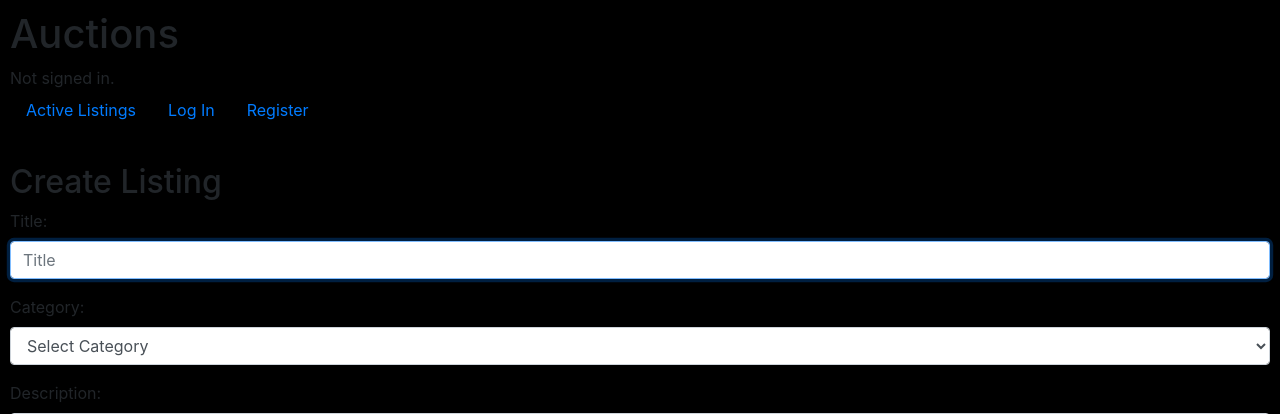
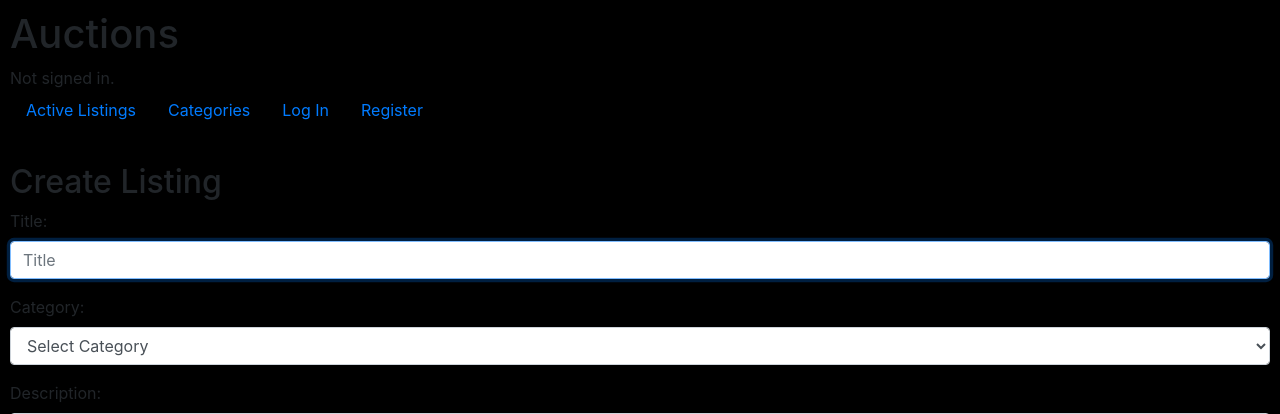
Before and after one commit to Jetrca92/Django, a Django app: page /new_listing in a window 1280 px wide. Shown: the top 414 px of the page. Run offline with Django 4.2, Linux system fonts and the light colour scheme; data comes from the database, SQL or seed files in the repository; both versions use the stored data as it was after the commit; some libraries are stand-ins or nearby versions.

Commit message:
Start working on categories page

```diff
--- a/commerce/auctions/templates/auctions/entry.html
+++ b/commerce/auctions/templates/auctions/entry.html
@@ -1,4 +1,6 @@
 {% extends "auctions/layout.html" %}
+
+{% block title %}{{ entry.name }}{% endblock %}
 
 {% block body %}
     <h2>Listing: {{ entry.name }}</h2>
--- a/commerce/auctions/templates/auctions/index.html
+++ b/commerce/auctions/templates/auctions/index.html
@@ -21,6 +21,5 @@
     {% empty %}
     <h3>No listings.</h3>
     {% endfor %}
-
     </ul>
 {% endblock %}
--- a/commerce/auctions/templates/auctions/layout.html
+++ b/commerce/auctions/templates/auctions/layout.html
@@ -20,6 +20,9 @@
             <li class="nav-item">
                 <a class="nav-link" href="{% url 'index' %}">Active Listings</a>
             </li>
+            <li class="nav-item">
+                <a class="nav-link" href="{% url 'category' %}">Categories</a>
+            </li>
             {% if user.is_authenticated %}
             <li class="nav-item">
                 <a class="nav-link" href="{% url 'new_listing' %}">Create Listing</a>
--- a/commerce/auctions/templates/auctions/new_listing.html
+++ b/commerce/auctions/templates/auctions/new_listing.html
@@ -1,4 +1,6 @@
 {% extends "auctions/layout.html" %}
+
+{% block title %}New Listing{% endblock %}
 
 {% block body %}
     <h2>Create Listing</h2>
--- a/commerce/auctions/urls.py
+++ b/commerce/auctions/urls.py
@@ -9,5 +9,6 @@ urlpatterns = [
     path("register", views.register, name="register"),
     path("entries/<str:title>", views.entry, name="entry"),
     path("new_listing", views.new_listing, name="new_listing"),
-    path("watchlist_add", views.watchlist_add, name="watchlist_add")
+    path("watchlist_add", views.watchlist_add, name="watchlist_add"),
+    path("category", views.category, name="category")
 ]
--- a/commerce/auctions/views.py
+++ b/commerce/auctions/views.py
@@ -102,6 +102,12 @@ def entry(request, title):
         "entry": entry
     })
 
+def category(request):
+    categories = Category.objects.all()
+    return render(request, "auctions/category.html", {
+        "categories": categories
+    })
+
 def watchlist_add(request, product_id):
     pass
     #if request.method == POST:
```
Also changed, not shown: commerce/auctions/templates/auctions/category.html (added, +13 -0 lines), commerce/db.sqlite3.
